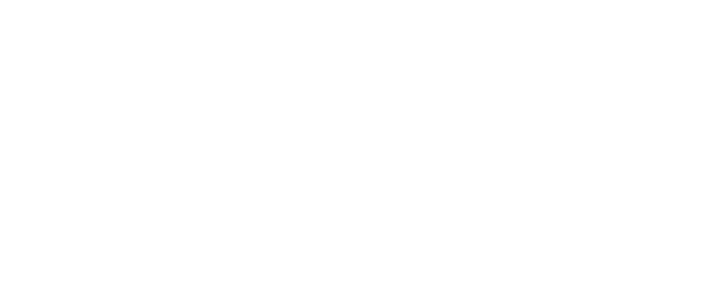
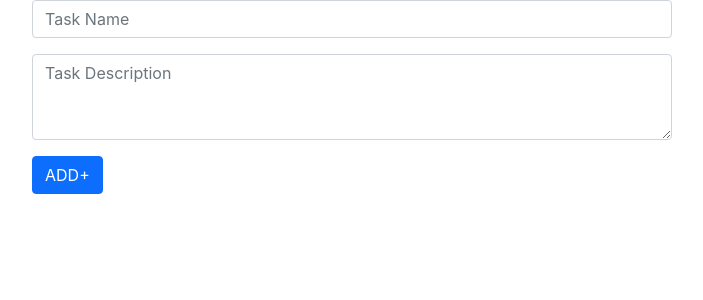
Before and after one commit to chamakkarmakar/to-do-app, a React (Create React App) app: page / in a window 1280 px wide. Shown: the top 300 px of the page, without its empty margins (288-991 px from the left). Built offline with nearby package versions, Linux system fonts and the light colour scheme.

Commit message:
simple form created

```diff
--- a/src/App.js
+++ b/src/App.js
@@ -1,9 +1,10 @@
 import './App.css';
+import Home from './Components/Home';
 
 function App() {
   return (
-    <div className="App">
-
+    <div>
+     <Home></Home>
     </div>
   );
 }
--- /dev/null
+++ b/src/Components/Home.js
@@ -0,0 +1,23 @@
+import React from 'react';
+import { Button, Form } from 'react-bootstrap';
+
+const Home = () => {
+    return (
+        <div className='mx-auto w-50'>
+            <Form className=''>
+                    <Form.Group className="mb-3" controlId="exampleForm.ControlInput1">
+                        <Form.Control type="email" placeholder="Task Name" />
+                    </Form.Group>
+                    <Form.Group className="mb-3" controlId="exampleForm.ControlTextarea1">
+                        <Form.Control as="textarea" rows={3} placeholder="Task Description"/>
+                    </Form.Group>
+                <Button variant="primary" type="submit">
+                    ADD+
+                </Button>
+            </Form>
+
+        </div>
+    );
+};
+
+export default Home;
--- a/src/index.js
+++ b/src/index.js
@@ -1,3 +1,4 @@
+import 'bootstrap/dist/css/bootstrap.min.css';
 import React from 'react';
 import ReactDOM from 'react-dom/client';
 import { BrowserRouter } from "react-router-dom";
```
Also changed, not shown: src/Components/Login.js (+11 -0 lines), src/Components/Header.js (added).
